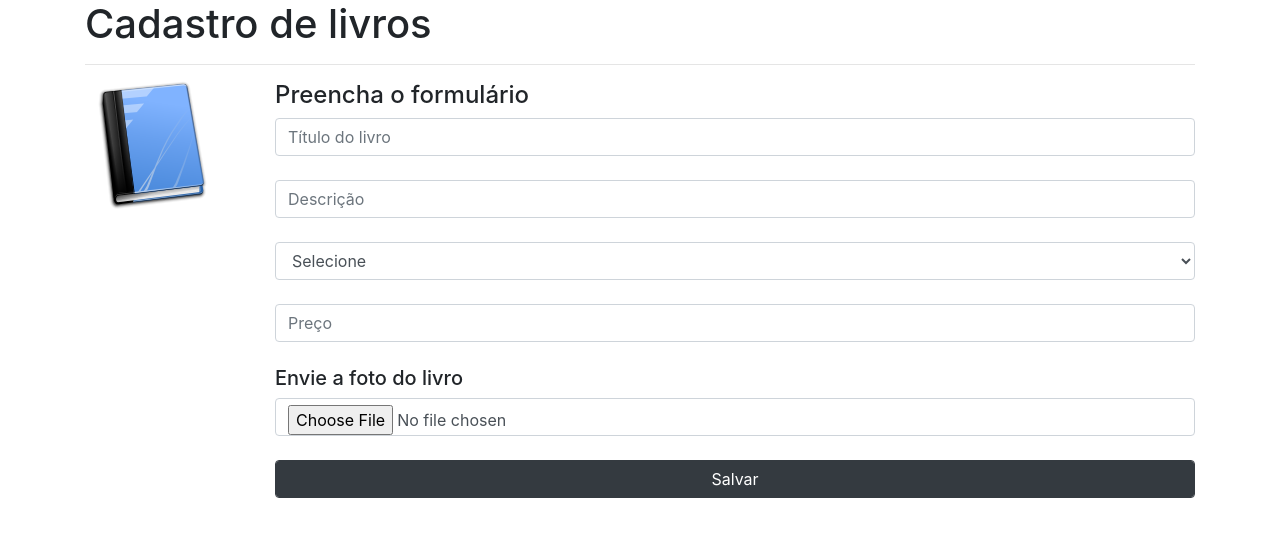
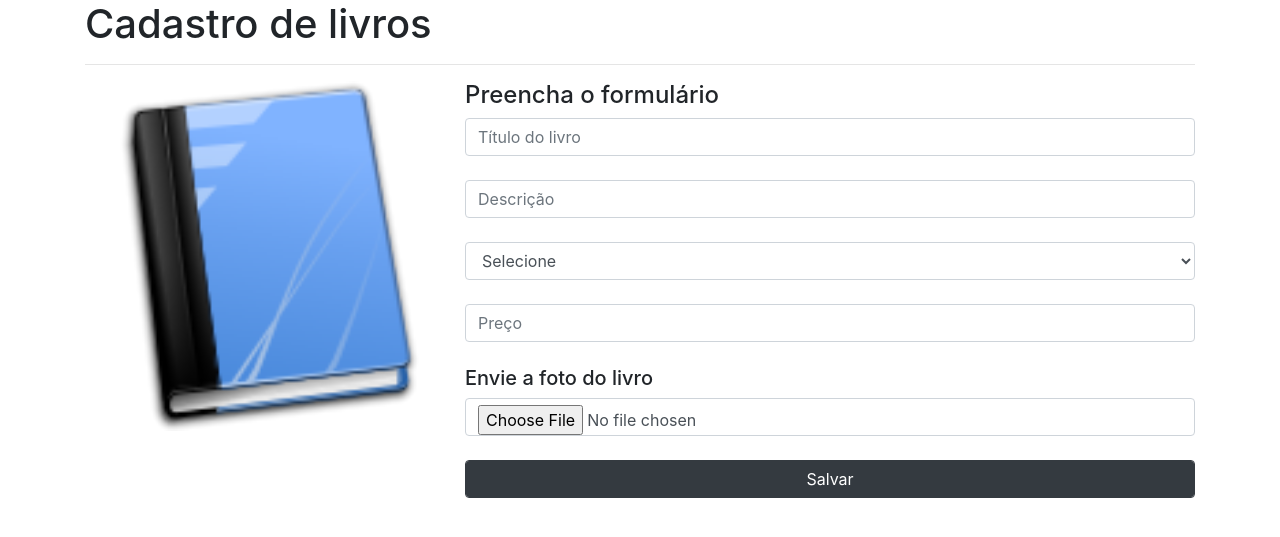
Before and after one commit to carlosestevaobs/DIO-Web-Instagram, a PHP site: page / in a window 1280 px wide. Shown: the top 537 px of the page. Run offline with PHP 8.4, Linux system fonts and the light colour scheme.

Commit message:
Aula 17.11.2020

```diff
--- a/Exemplo2CRUD/index.php
+++ b/Exemplo2CRUD/index.php
@@ -9,10 +9,10 @@
         <h1> Cadastro de livros </h1>
         <hr>
         <div class="row">
-            <div class="col-lg-2">
-                <img src="images/book.png">
+            <div class="col-lg-4">
+                <img src="images/book.png" width="100%">
             </div>
-            <div class="col-lg-10">
+            <div class="col-lg-8">
                 <h4> Preencha o formulário </h4>
                 <form enctype="multipart/form-data" action="control/salvar.php" method="POST">
                     <input type="text" name="titulo" placeholder="Título do livro" class="form-control md-2" required>
```
